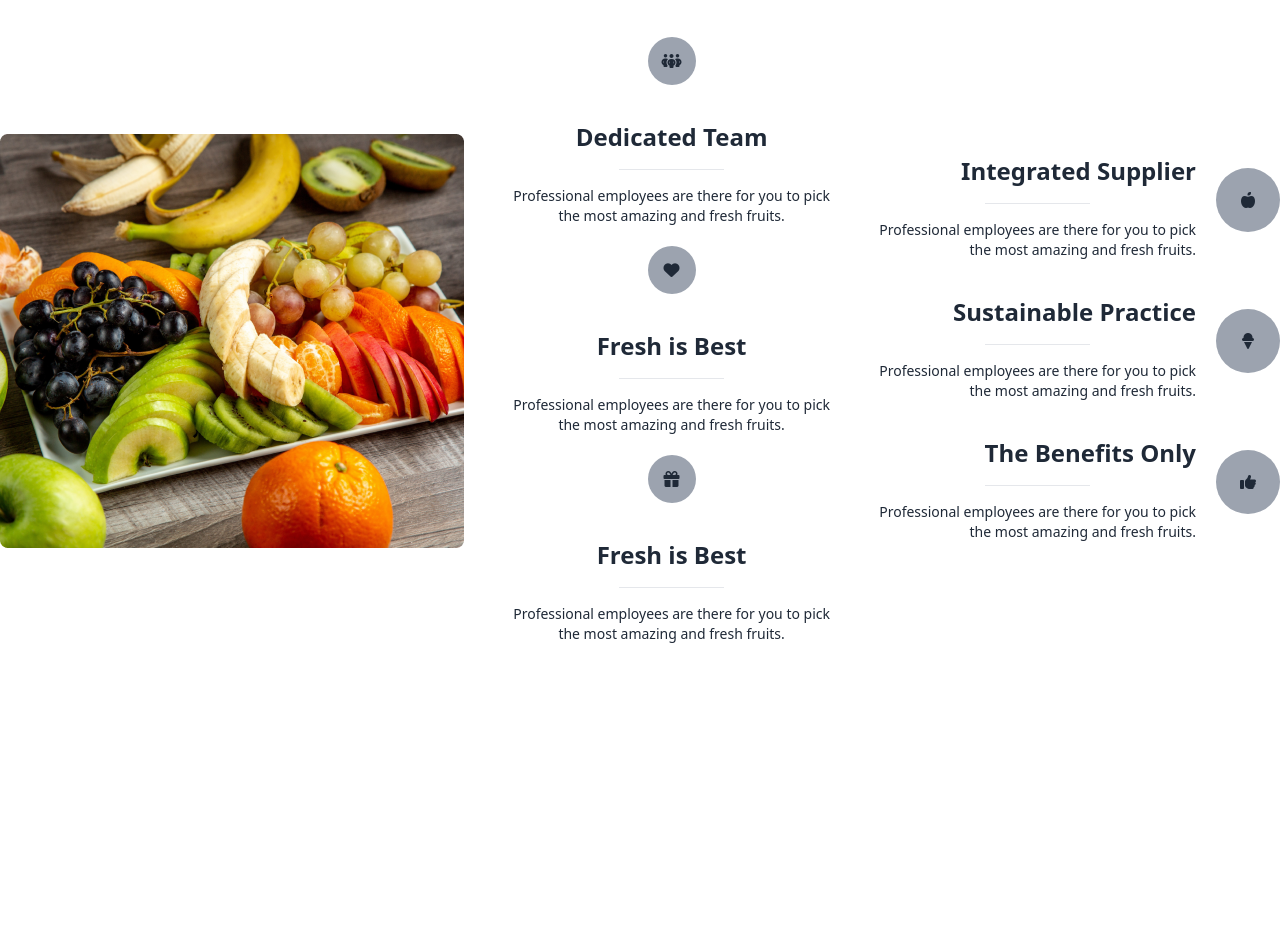
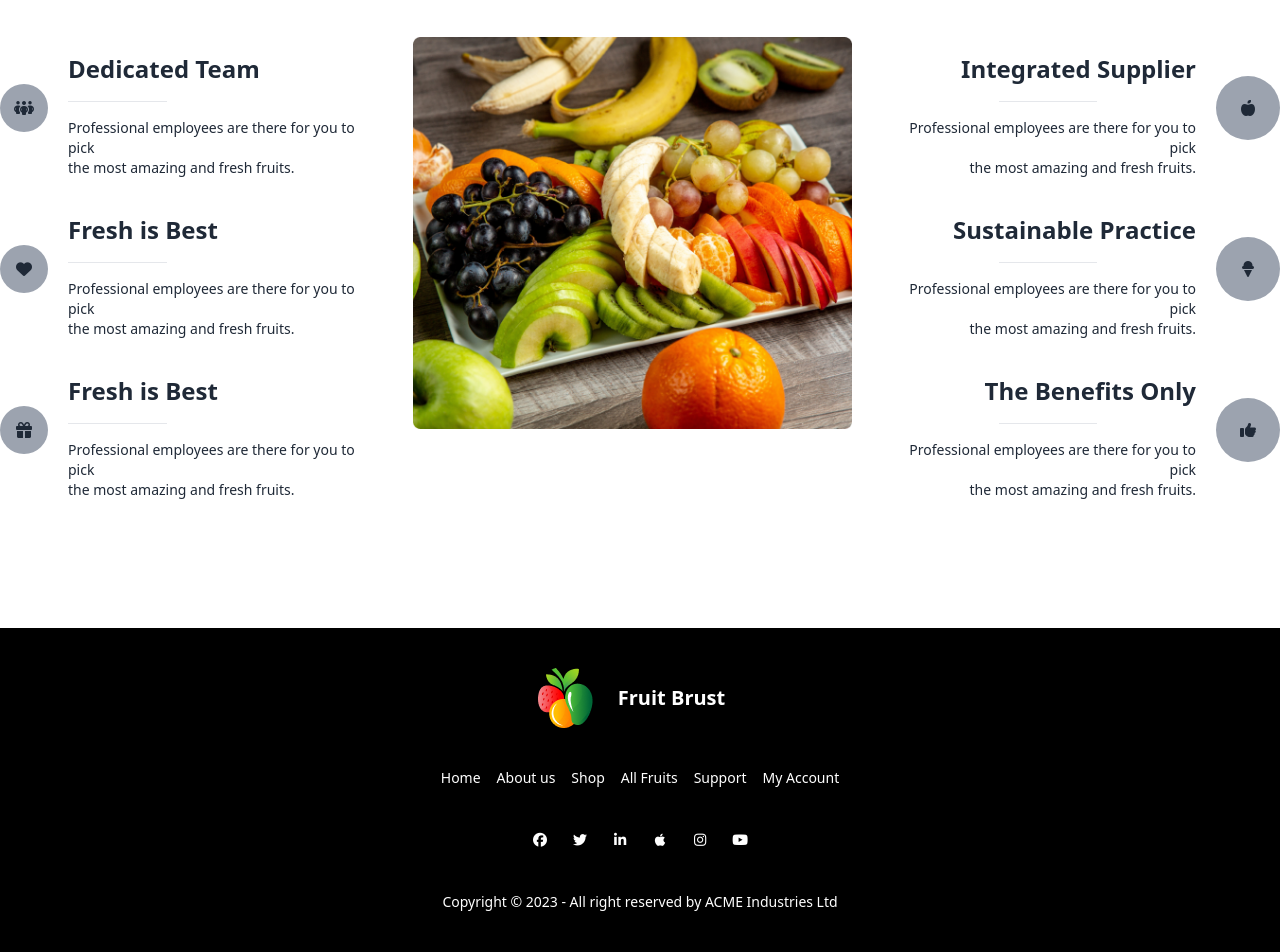
Before and after one commit to JahaAlam/assignment-3-fruit-brust, a plain HTML site: page index.html in a window 1280 px wide. Shown: the part 3140-4092 px from the top of the page. Before the commit the page ends 3784 px from the top, so only its background shows below. Drawn offline with nearby package versions, Linux system fonts and the light colour scheme.

Commit message:
footer added

```diff
--- a/index.html
+++ b/index.html
@@ -382,56 +382,65 @@
                     <br>Latin literature from 45 BC, making it over 2000 years old.
                 </p>
             </div>
-            <div class="flex flex-col lg:flex-row lg:justify-between text-center lg:items-center lg:gap-12 mt-5">
+            <div class="flex flex-col lg:flex-row lg:justify-between text-center lg:gap-12 mt-5">
                 <div>
-                    <div class="flex flex-col lg:gap-5 lg:items-center mt-5">
-                        <div class=" items-center flex justify-center items-center">
+                    <div class="flex lg:gap-5 text-left items-center mt-5">
+                        <div class=" flex justify-center">
                             <i
                                 class="fa-solid fa-people-group w-6 h-6 p-6  flex justify-center items-center bg-gray-400 rounded-3xl"></i>
                         </div>
                         <div>
                             <h2 class="text-2xl font-extrabold pt-4 pb-4">Dedicated Team</h2>
-                            <div class="flex justify-center"><hr class="w-1/3"></div>
+                            <div class="flex justify-center lg:justify-start">
+                                <hr class="w-1/3">
+                            </div>
                             <p class="text-sm pt-4">Professional employees are there for you to pick <br> the most
                                 amazing and fresh fruits.</p>
                         </div>
                     </div>
-                    <div class=" flex flex-col mt-5 lg:gap-5 items-center">
+                    <div class=" flex flex-col lg:flex-row mt-5 lg:gap-5 items-center lg:text-left">
                         <div><i
                                 class="fa-solid fa-heart w-6 h-6 p-6  flex justify-center items-center bg-gray-400 rounded-3xl"></i>
                         </div>
                         <div>
                             <h2 class="text-2xl font-extrabold pt-4 pb-4">Fresh is Best</h2>
-                            <div class="flex justify-center"><hr class="w-1/3"></div>
+                            <div class="flex justify-startlg:justify-center">
+                                <hr class="w-1/3">
+                            </div>
                             <p class="text-sm pt-4">Professional employees are there for you to pick <br>
                                 the most amazing and fresh fruits.</p>
                         </div>
                     </div>
-                    <div class="flex flex-col mt-5 lg:gap-5 items-center">
+                    <div class="flex flex-col lg:flex-row mt-5 lg:gap-5 items-center lg:text-left">
                         <div><i
                                 class="fa-solid fa-gift w-6 h-6 p-6  flex justify-center items-center bg-gray-400 rounded-3xl"></i>
                         </div>
                         <div>
                             <h2 class="text-2xl font-extrabold pt-4 pb-4">Fresh is Best</h2>
-                            <div class="flex justify-center"><hr class="w-1/3"></div>
+                            <div class="flex lg:justify-start justify-center">
+                                <hr class="w-1/3">
+                            </div>
                             <p class="text-sm pt-4">Professional employees are there for you to pick <br>
                                 the most amazing and fresh fruits.</p>
                         </div>
                     </div>
 
                 </div>
-                <div class="mt-5 order-first">
-                    <img src="images/whychoose1.png" alt="" class="flex justify-center items-center">
+                <div class="lg:mt-5 ">
+                    <img src="images/whychoose1.png" alt="" class="flex order-1 lg:justify-center lg:items-center">
                 </div>
                 <div>
-                    <div class="flex flex-col text-center mt-5 lg:flex-row-reverse items-center lg:text-right lg:gap-5  ">
+                    <div
+                        class="flex flex-col text-center mt-5 lg:flex-row-reverse items-center lg:text-right lg:gap-5  ">
                         <div class="">
                             <i
                                 class="fa-solid fa-apple-whole w-6 h-6 p-8  flex justify-center items-center bg-gray-400 rounded-full"></i>
                         </div>
                         <div class="lg:text-right">
                             <h2 class="text-2xl font-extrabold pt-4 pb-4">Integrated Supplier</h2>
-                            <div class="flex justify-center"><hr class="w-1/3"></div>
+                            <div class="flex justify-center">
+                                <hr class="w-1/3">
+                            </div>
                             <p class="text-sm pt-4">Professional employees are there for you to pick <br> the most
                                 amazing and fresh fruits.</p>
                         </div>
@@ -443,7 +452,9 @@
                         </div>
                         <div class="text-center lg:text-right">
                             <h2 class="text-2xl font-extrabold pt-4 pb-4">Sustainable Practice</h2>
-                            <div class="flex justify-center"><hr class="w-1/3"></div>
+                            <div class="flex justify-center">
+                                <hr class="w-1/3">
+                            </div>
                             <p class="text-sm pt-4">Professional employees are there for you to pick <br> the most
                                 amazing and fresh fruits.</p>
                         </div>
@@ -455,7 +466,9 @@
                         </div>
                         <div class="text-center lg:text-right">
                             <h2 class="text-2xl font-extrabold pt-4 pb-4">The Benefits Only</h2>
-                            <div class="flex justify-center"><hr class="w-1/3"></div>
+                            <div class="flex justify-center">
+                                <hr class="w-1/3">
+                            </div>
                             <p class="text-sm pt-4">Professional employees are there for you to pick <br> the most
                                 amazing and fresh fruits.</p>
                         </div>
@@ -465,8 +478,42 @@
         </section>
 
     </main>
+
     <footer>
+        <footer class="footer footer-center mt-32 p-10 bg-black text-base-content text-white">
+            <div class="flex justify-cente">
+                <img src="images/logo.png" alt="">
+                <a class="btn btn-ghost normal-case text-xl">Fruit Brust</a>
+            </div>
+            <div class="flex gap-4">
+                <a class="link link-hover">Home</a>
+                <a class="link link-hover">About us</a>
+                <a class="link link-hover">Shop</a>
+                <a class="link link-hover">All Fruits</a>
+                <a class="link link-hover">Support</a>
+                <a class="link link-hover">My Account</a>
+            </div>
+            <div>
+                <div class="flex gap-4">
+                    <i
+                        class="fa-brands  fa-facebook flex w-6 h-6 items-center justify-center bg-white-700 rounded-2xl"></i>
+                    <i
+                        class="fa-brands fa-twitter flex w-6 h-6 items-center justify-center bg-white-700 rounded-2xl"></i>
+                    <i
+                        class="fa-brands fa-linkedin-in flex w-6 h-6 items-center justify-center bg-white-700 rounded-2xl"></i>
+                    <i
+                        class="fa-brands  fa-apple flex w-6 h-6 items-center justify-center bg-white-700 rounded-2xl"></i>
+                    <i
+                        class="fa-brands fa-instagram flex w-6 h-6 items-center justify-center bg-white-700 rounded-2xl"></i>
+                    <i
+                        class="fa-brands fa-youtube flex w-6 h-6 items-center justify-center bg-white-700 rounded-2xl"></i>
 
+                </div>
+            </div>
+            <div>
+                <p>Copyright © 2023 - All right reserved by ACME Industries Ltd</p>
+            </div>
+        </footer>
 
     </footer>
 
```
